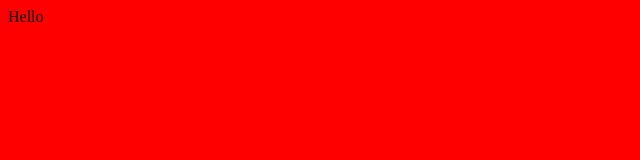
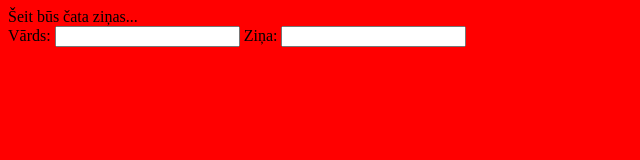
Before and after one commit to Bogomola/chatStartit, a plain HTML site: page index.html in a window 1280 px wide. Shown: the whole page, without its empty margins (0-640 px from the left). Drawn offline with Linux system fonts and the light colour scheme.

Commit message:
Update index.html

```diff
--- a/index.html
+++ b/index.html
@@ -9,7 +9,16 @@
     <script src="script.js"> </script>
 </head>
 <body>
-    Hello
+    <div class="wrapper">
+
+        <div class='chataZinas'>
+            Šeit būs čata ziņas...
+        </div>
+        Vārds: <input class="vards"/>
+        Ziņa: <input class="manaZina"/>
+
+
+    </div><!--te beidzas wrapper-->
 
 
 </body>
```
